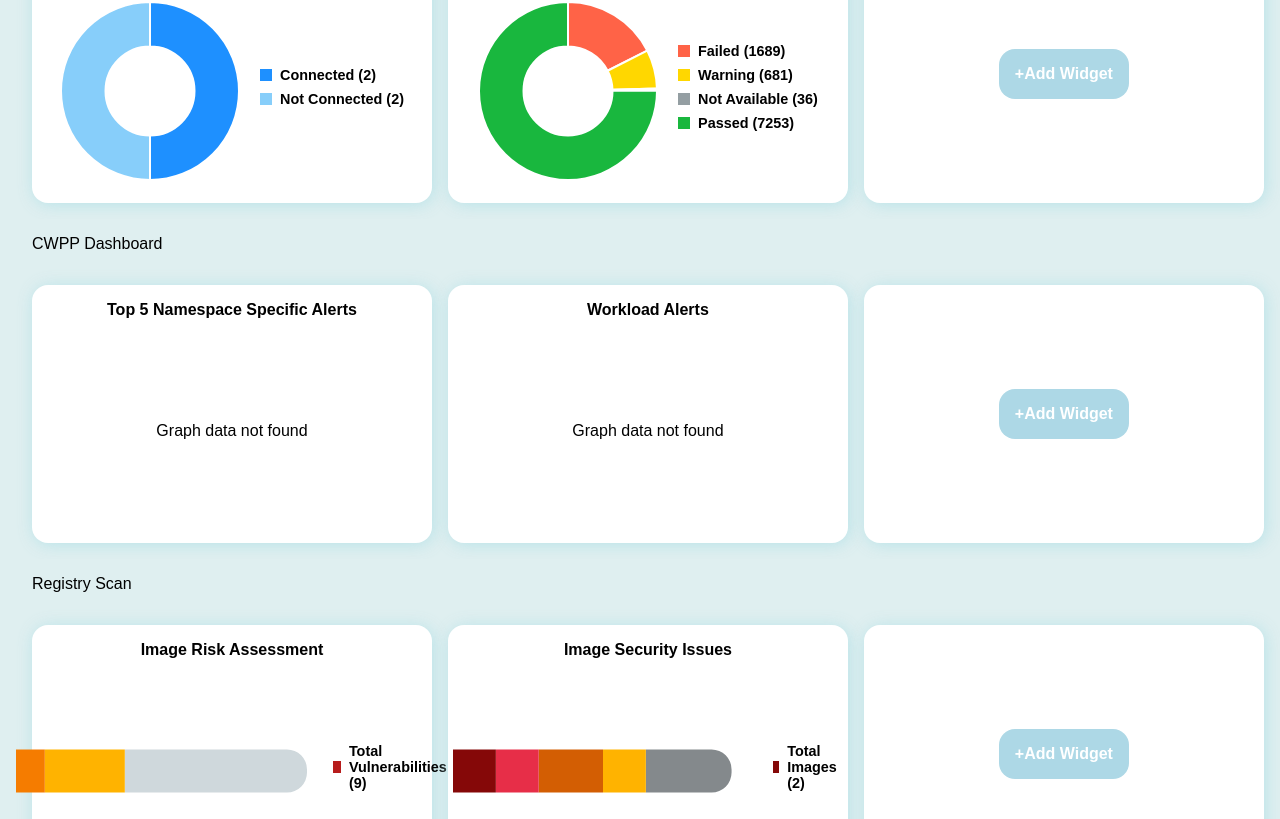
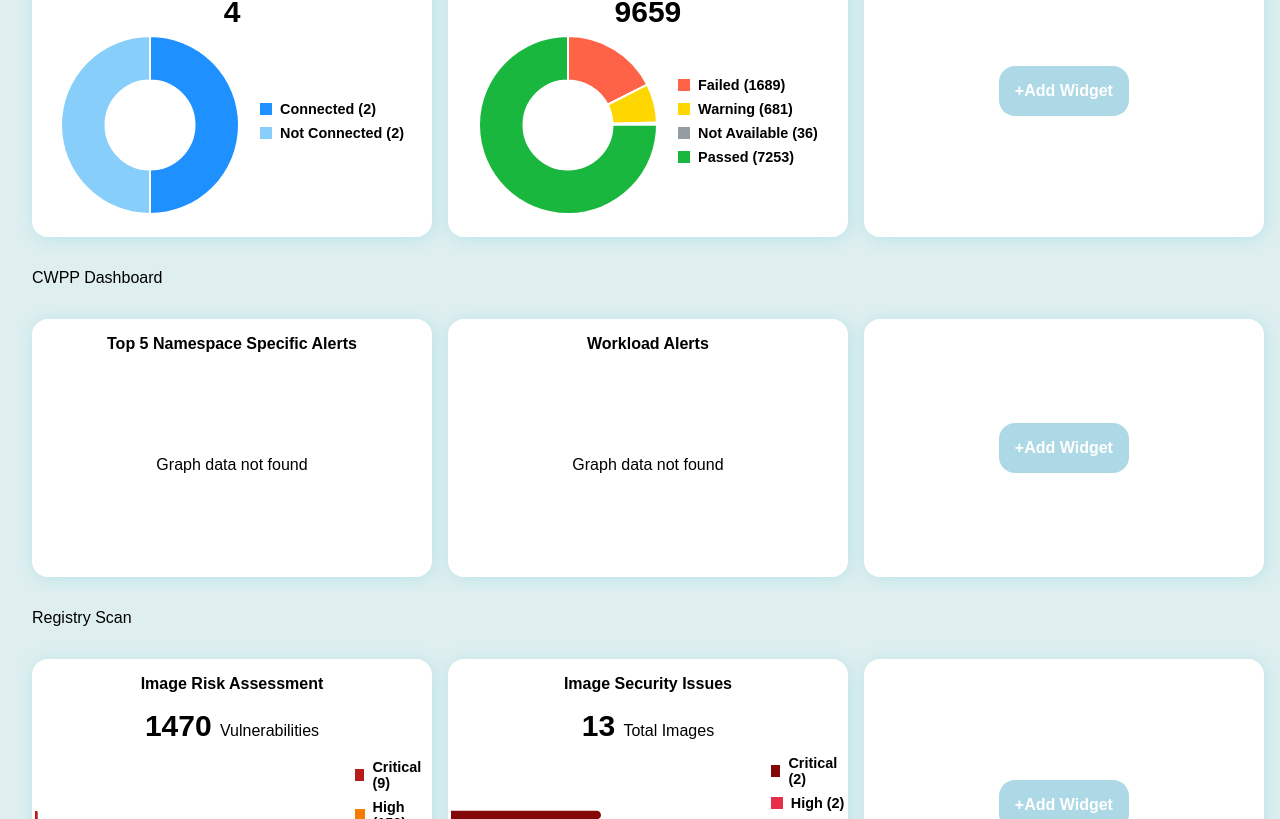
Before and after one commit to Pulkit-Dadheech/Admin-Dashboard, a React (Create React App) app: page / in a window 1280 px wide. Shown: the part 241-1060 px from the top of the page. Built offline with nearby package versions, Linux system fonts and the light colour scheme.

Commit message:
updated bar chart and legend of the bar chart

```diff
--- a/src/Dashboard_Body/Home_Components/ChartLegend.jsx
+++ b/src/Dashboard_Body/Home_Components/ChartLegend.jsx
@@ -1,30 +1,23 @@
 // src/components/ChartLegend.js
 import React from 'react';
 
-export default function ChartLegend({ data, type }) {
+export default function ChartLegend({data, type}) {
     return (
         <div className="legend-container">
             {data.labels.map((label, index) => {
-                // Determine background color based on chart type
-                const backgroundColor =
-                    type === 'Doughnut'
-                        ? data.datasets[0].backgroundColor[index]
-                        : data.datasets[index].backgroundColor;
-
-                // Get data value based on chart type
-                const value =
-                    type === 'Doughnut'
-                        ? data.datasets[0].data[index]
-                        : data.datasets[index].data[0];
+                const backgroundColor = data.datasets[0].backgroundColor[index]
+                const value = data.datasets[0].data[index];
 
                 return (
-                    <div key={index} className="legend-item">
+                    <>
+                        <div key={index} className="legend-item">
                         <span
                             className="legend-color"
-                            style={{ backgroundColor }}
+                            style={{backgroundColor}}
                         ></span>
-                        <span className="legend-text">{`${label} (${value})`}</span>
-                    </div>
+                            <span className="legend-text">{`${label} (${value})`}</span>
+                        </div>
+                    </>
                 );
             })}
         </div>
--- a/src/Dashboard_Body/Home_Components/WidgetDashboardCreator.jsx
+++ b/src/Dashboard_Body/Home_Components/WidgetDashboardCreator.jsx
@@ -4,6 +4,7 @@ import { updateSelectedDashboard } from "../../features/widgets/dashboardSlice";
 import { Chart as ChartJs, ArcElement, Tooltip, Legend, CategoryScale, LinearScale, BarElement } from 'chart.js';
 import { Doughnut, Bar } from 'react-chartjs-2';
 import ChartLegend from './ChartLegend';
+import React from "react";
 
 ChartJs.register(ArcElement, Tooltip, Legend, CategoryScale, LinearScale, BarElement);
 
@@ -70,6 +71,10 @@ export default function WidgetDashboardCreator({ toggleSiderbar }) {
                                     {widget.widget_selected && widget.widget_name !== '' ? (
                                         <>
                                             <div className="widget-title">{widget.widget_name}</div>
+                                            <div>
+                                                <span className={'legend-text'} style={{fontSize: "30px"}}>{widget.widget_data[0]?.datasets[0]?.data.reduce((acc, value) => acc + value, 0)} </span>
+                                                <span>{widget.widget_data[0]?.datasets[0]?.label && widget.widget_data[0].datasets[0].label}</span>
+                                            </div>
                                             {widget.widget_data && widget.widget_data.length > 0 && widget.widget_data[0].labels ? (
                                                 <div className="widget-body-container">
                                                     <div className="chart-legend-container">
@@ -98,7 +103,8 @@ export default function WidgetDashboardCreator({ toggleSiderbar }) {
                                                                 />
                                                             )
                                                         )}
-                                                        <ChartLegend data={widget.widget_data[0]} type={widget.widget_type} />
+                                                        <ChartLegend data={widget.widget_data[0]}
+                                                                     type={widget.widget_type}/>
                                                     </div>
                                                 </div>
                                             ) : (
--- a/src/features/widgets/dashboardSlice.js
+++ b/src/features/widgets/dashboardSlice.js
@@ -64,29 +64,14 @@ const initialState = {
                     widget_name: 'Image Risk Assessment',
                     widget_type: 'Bar',
                     widget_data: [{
-                        labels: ['Total Vulnerabilities'],
+                        labels: ['Critical', 'High', 'Medium', 'Low'],
                         datasets: [
                             {
-                                label: 'Critical',
-                                data: [9],
-                                backgroundColor: '#b71c1c',
-                            },
-                            {
-                                label: 'High',
-                                data: [150],
-                                backgroundColor: '#f57c00',
-                            },
-                            {
-                                label: 'Medium',
-                                data: [400],
-                                backgroundColor: '#ffb300',
-                            },
-                            {
-                                label: 'Low',
-                                data: [911],
-                                backgroundColor: '#cfd8dc',
-                            },
-                        ],
+                                label: 'Vulnerabilities',
+                                data: [9, 150, 400, 911],
+                                backgroundColor: ['#b71c1c', '#f57c00', '#ffb300', '#cfd8dc'],
+                            }
+                        ]
                     }],
                     widget_selected: true
                 },
@@ -95,34 +80,14 @@ const initialState = {
                     widget_name: 'Image Security Issues',
                     widget_type: 'Bar',
                     widget_data: [{
-                        labels: ['Total Images'],
+                        labels: ['Critical', 'High', 'Medium', 'Low','Least'],
                         datasets: [
                             {
-                                label: 'Critical',
-                                data: [2],
-                                backgroundColor: '#850808',
-                            },
-                            {
-                                label: 'High',
-                                data: [2],
-                                backgroundColor: '#e72e48',
-                            },
-                            {
-                                label: 'Medium',
-                                data: [3],
-                                backgroundColor: '#d35e03',
-                            },
-                            {
-                                label: 'Low',
-                                data: [2],
-                                backgroundColor: '#ffb300',
-                            },
-                            {
-                                label: 'Least',
-                                data: [4],
-                                backgroundColor: '#84898c',
+                                label: 'Total Images',
+                                data: [2,2,3,2,4],
+                                backgroundColor: ['#850808', '#e72e48', '#d35e03', '#ffb300','#84898c'],
                             }
-                        ],
+                        ]
                     }],
                     widget_selected: true
                 }
```
